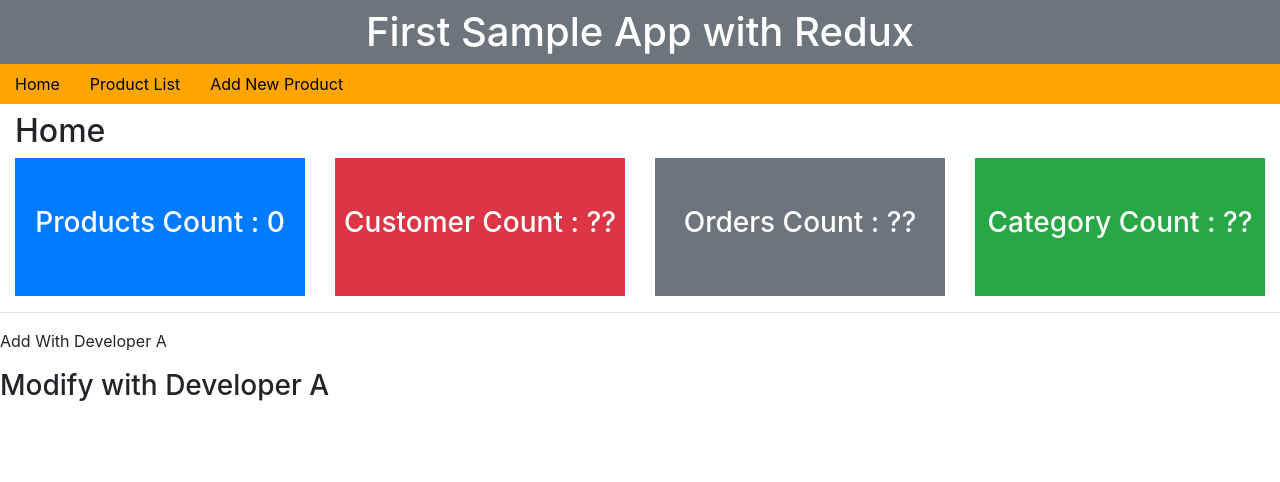
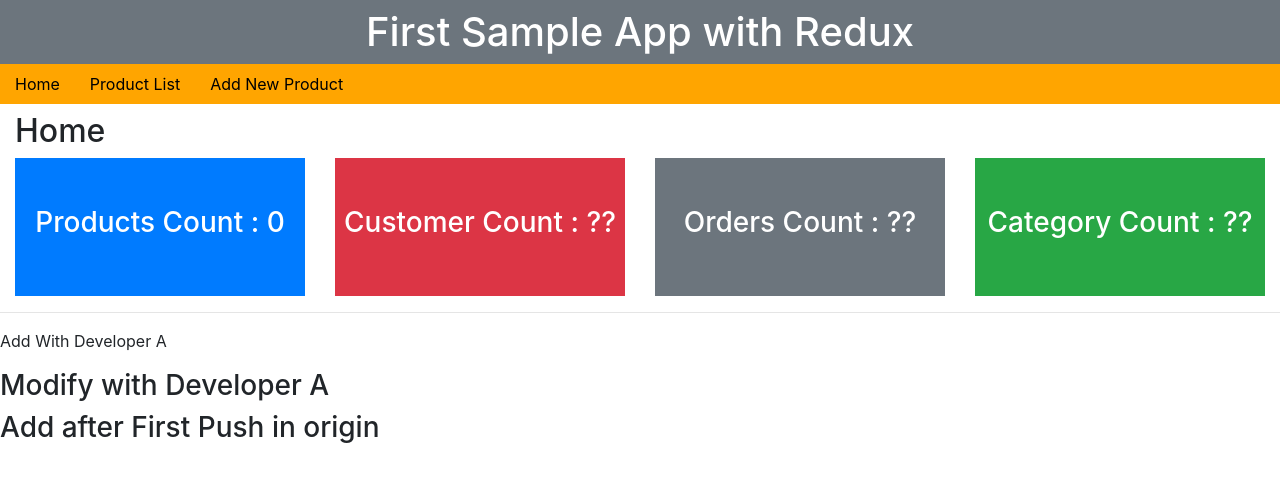
Before and after one commit to derambakht/React2, a React (Create React App) app: page / in a window 1280 px wide. Shown: the top 482 px of the page. Built offline with nearby package versions, Linux system fonts and the light colour scheme.

Commit message:
after first init in origin

```diff
--- a/src/App.js
+++ b/src/App.js
@@ -43,6 +43,7 @@ export default class App extends Component {
             <hr />
             <p>Add With Developer A</p>
             <h3>Modify with Developer A</h3>
+            <h3>Add after First Push in origin</h3>
           </>
         </HashRouter>
       </Provider>
```
